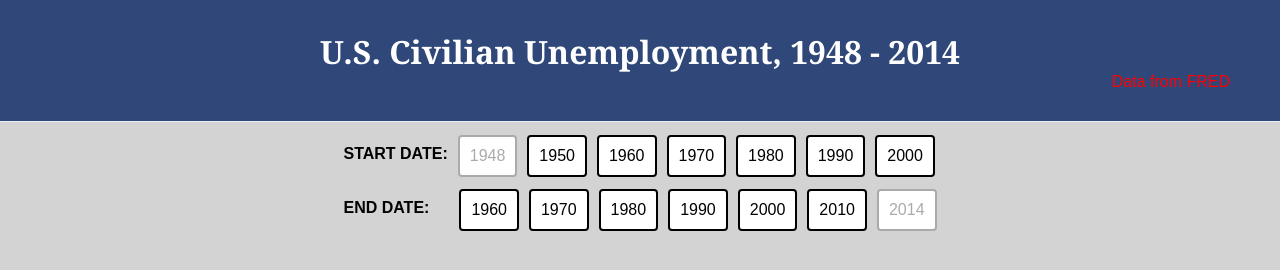
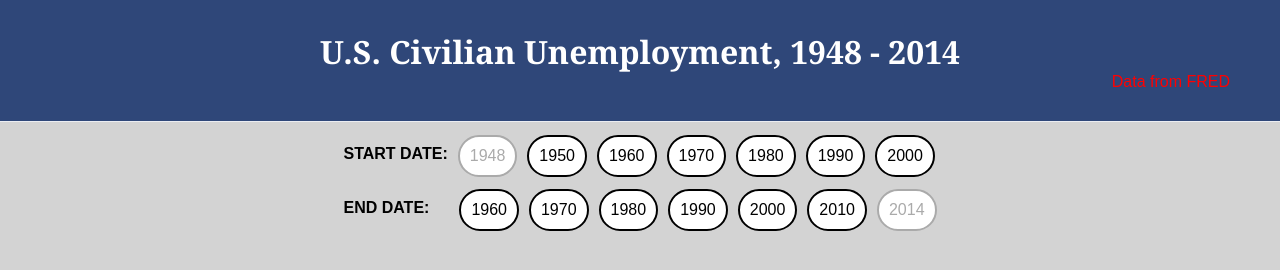
Before and after one commit to HarryStevens/wk12Class, a plain HTML site: page index.html in a window 1280 px wide. Drawn offline with Linux system fonts and the light colour scheme; a script that the page names is missing.

Commit message:
Buttons rounded

```diff
--- a/styles/styles.css
+++ b/styles/styles.css
@@ -60,7 +60,7 @@ a:hover, a:active{
 	color: #000;
 	margin-right: 10px;
 	border: 2px solid #000;
-	border-radius: 4px;
+	border-radius: 21px;
 	cursor: pointer;
 }
 .btn:hover {
```
